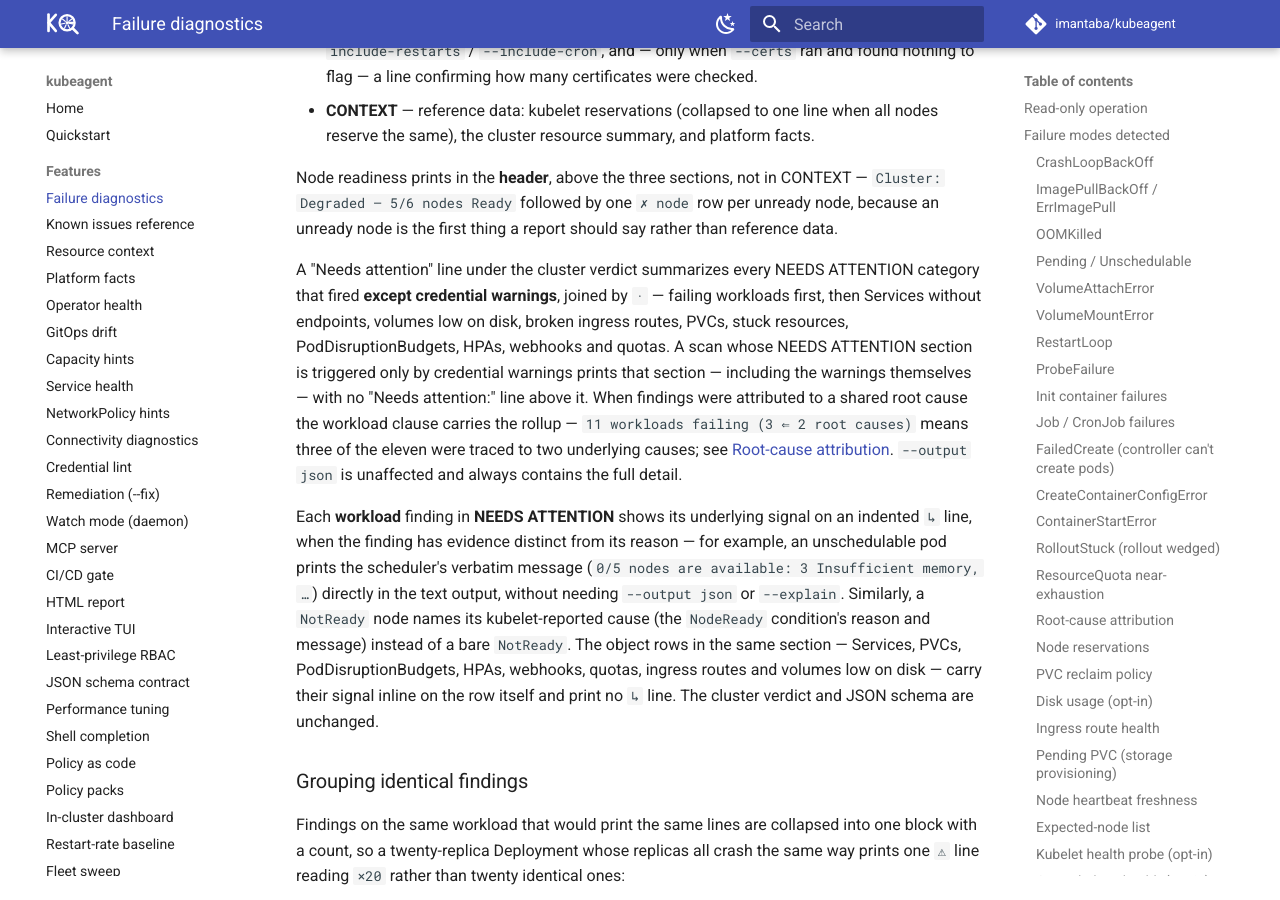
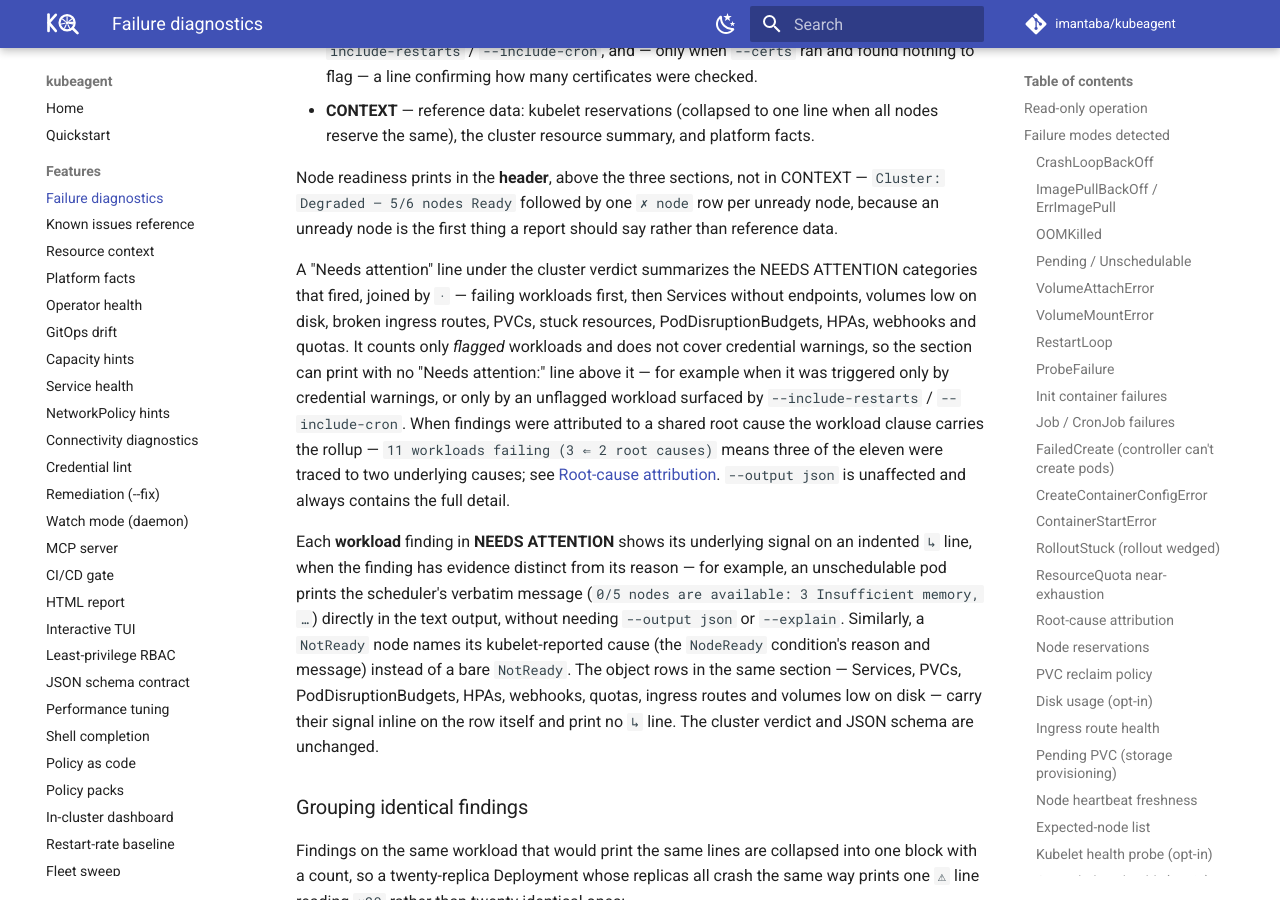
Before and after one commit to imantaba/kubeagent, an MkDocs documentation site: the page built from website/docs/features/diagnostics.md, in a window 1280 px wide and 900 px high, scrolled down 23920 px. Built offline with MkDocs 1.6.1 and Material for MkDocs 9.7.7, drawn with Linux system fonts in a browser that asks for light colours; comment, search, counter and statistics services are not loaded.

Commit message:
docs(diagnostics): open the Needs-attention exception list
The line describing the cluster-verdict Needs-attention summary said
it covers every NEEDS ATTENTION category except credential warnings
— a closed exception list with a second, undocumented member.
attentionLine (internal/report/report.go) only counts *flagged*
workloads toward its failing-workload clause, while
inventory.Prioritize also appends unflagged workloads to the
Workloads array on the --include-cron and --include-restarts paths.
A scan whose only NEEDS ATTENTION content is an unflagged workload
surfaced by one of those flags also prints the section with no
Needs-attention line, and no credential warning is involved. State
the real filter (flagged workloads only) and give an open list of
examples instead of a closed one.

Signed-off-by: imantaba <itn.taba@gmail.com>

```diff
--- a/website/docs/features/diagnostics.md
+++ b/website/docs/features/diagnostics.md
@@ -1109,14 +1109,15 @@ CONTEXT — `Cluster: Degraded — 5/6 nodes Ready` followed by one `✗ node` r
 per unready node, because an unready node is the first thing a report should
 say rather than reference data.
 
-A "Needs attention" line under the cluster verdict summarizes every NEEDS
-ATTENTION category that fired **except credential warnings**, joined by `·` —
-failing workloads first, then Services without endpoints, volumes low on disk,
-broken ingress routes, PVCs, stuck resources, PodDisruptionBudgets, HPAs,
-webhooks and quotas. A scan whose NEEDS ATTENTION section is triggered only by
-credential warnings prints that section — including the warnings themselves —
-with no "Needs attention:" line above it. When findings were attributed to a
-shared root cause the workload clause carries the rollup —
+A "Needs attention" line under the cluster verdict summarizes the NEEDS
+ATTENTION categories that fired, joined by `·` — failing workloads first,
+then Services without endpoints, volumes low on disk, broken ingress routes,
+PVCs, stuck resources, PodDisruptionBudgets, HPAs, webhooks and quotas. It
+counts only *flagged* workloads and does not cover credential warnings, so
+the section can print with no "Needs attention:" line above it — for example
+when it was triggered only by credential warnings, or only by an unflagged
+workload surfaced by `--include-restarts` / `--include-cron`. When findings
+were attributed to a shared root cause the workload clause carries the rollup —
 `11 workloads failing (3 ⇐ 2 root causes)` means three of the eleven were
 traced to two underlying causes; see [Root-cause attribution](#root-cause-attribution).
 `--output json` is unaffected and always contains the full detail.
```
